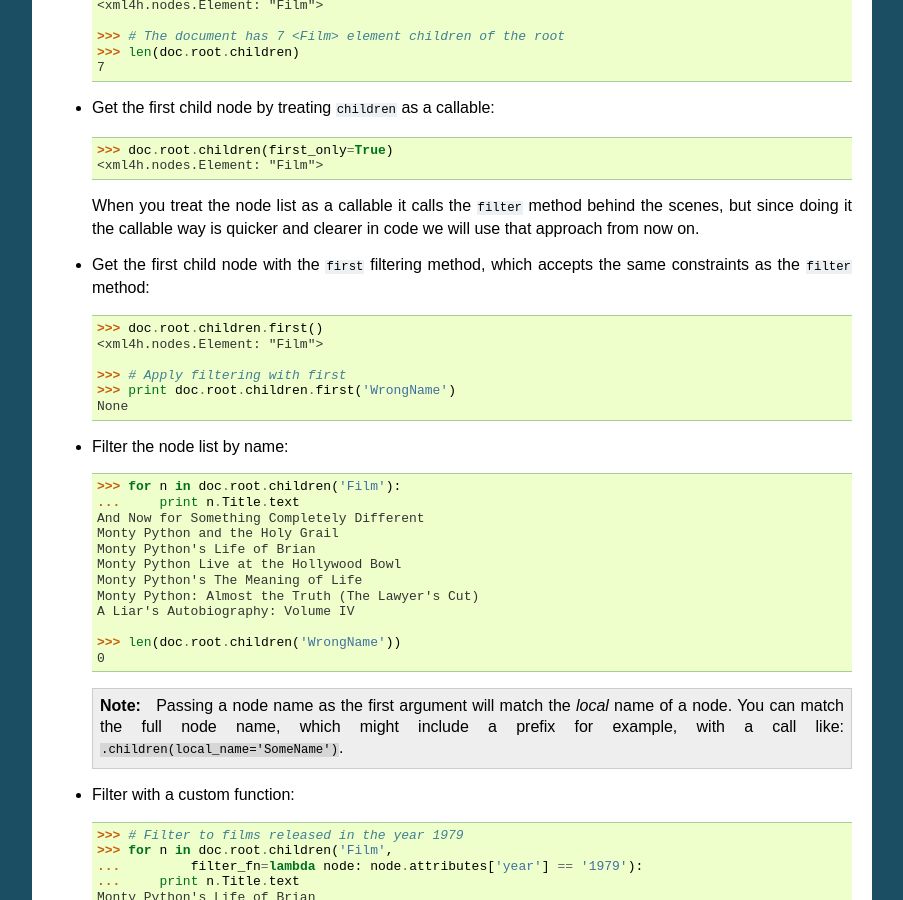
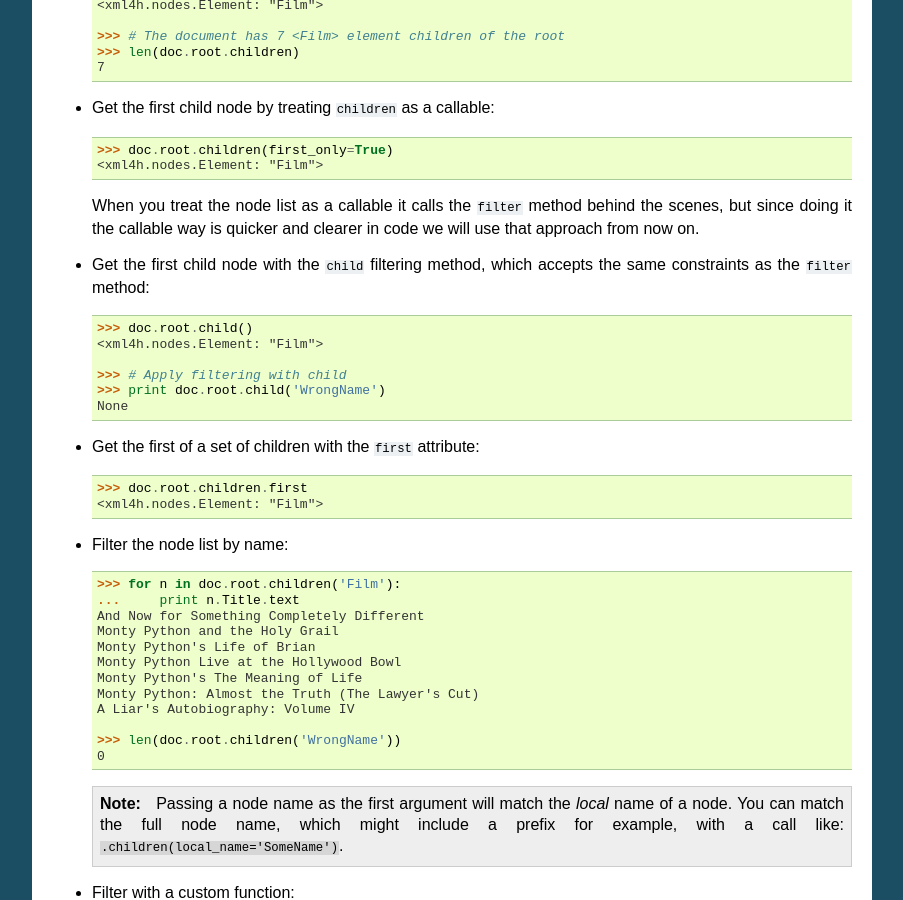
Before and after one commit to jmurty/xml4h, a Sphinx documentation site: the page built from docs/nodes.rst, in a window 1280 px wide and 900 px high, scrolled down 3113 px. Shown: the whole window, without its empty margins (198-1101 px from the left). Built offline with Sphinx 7.4.7, drawn with Linux system fonts in a browser that asks for light colours.

Commit message:
Add `child()` method to Node to get first child with filtering.
BACKWARDS-INCOMPATIBLE API CHANGE

The new `child()` method replaces the technique of calling the `first()`
method on a NodeList, e.g. as returned by the `children` attribute.
There remains a `first` attribute on NodeList to return the first of
a set of filtered children, but the `child()` method will be the
preferred way of doing this .

```diff
--- a/docs/nodes.rst
+++ b/docs/nodes.rst
@@ -214,15 +214,20 @@ nodes you need:
   behind the scenes, but since doing it the callable way is quicker and
   clearer in code we will use that approach from now on.
 
-- Get the first child node with the ``first`` filtering method, which accepts
+- Get the first child node with the ``child`` filtering method, which accepts
   the same constraints as the ``filter`` method::
 
-      >>> doc.root.children.first()
+      >>> doc.root.child()
       <xml4h.nodes.Element: "Film">
 
-      >>> # Apply filtering with first
-      >>> print doc.root.children.first('WrongName')
+      >>> # Apply filtering with child
+      >>> print doc.root.child('WrongName')
       None
+
+- Get the first of a set of children with the ``first`` attribute::
+
+      >>> doc.root.children.first
+      <xml4h.nodes.Element: "Film">
 
 
 - Filter the node list by name::
```
Also changed, not shown: 2 other files.
